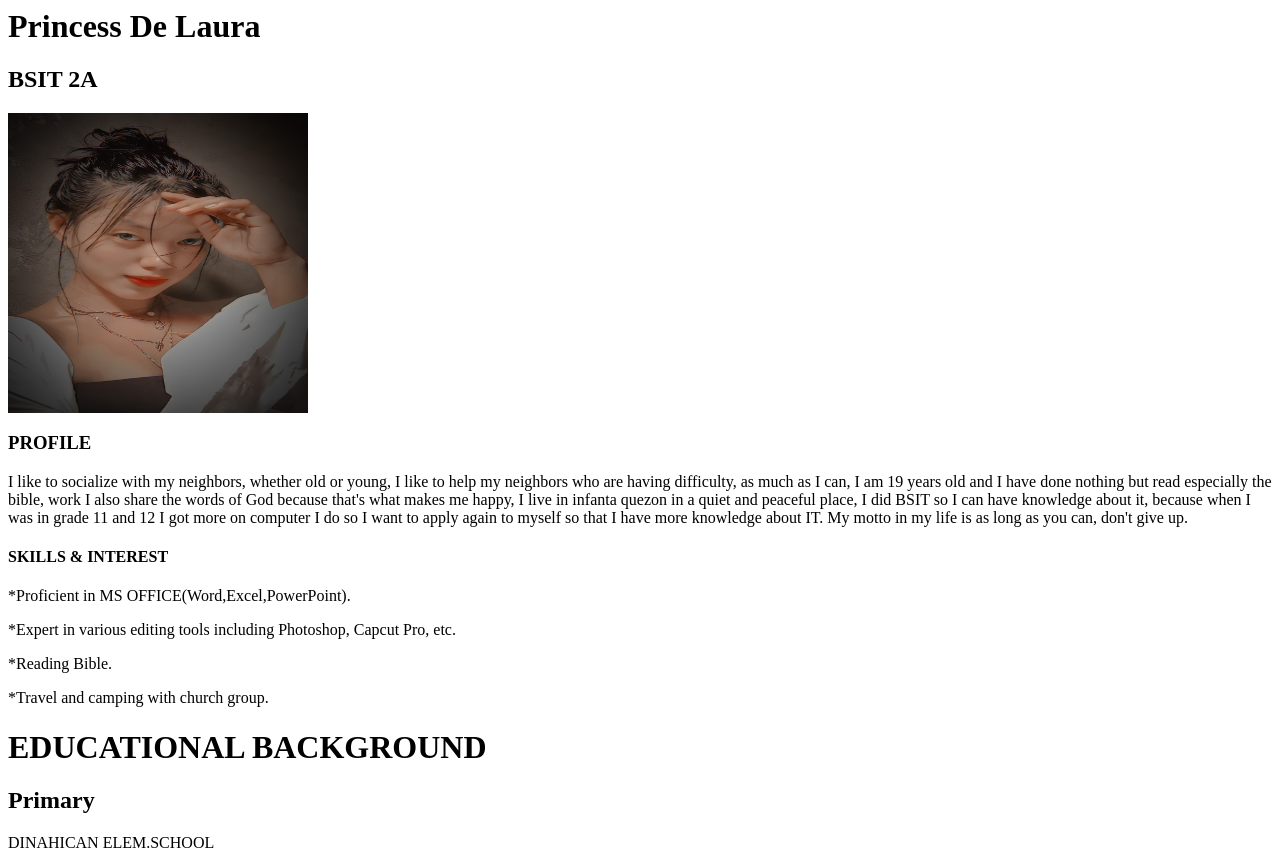
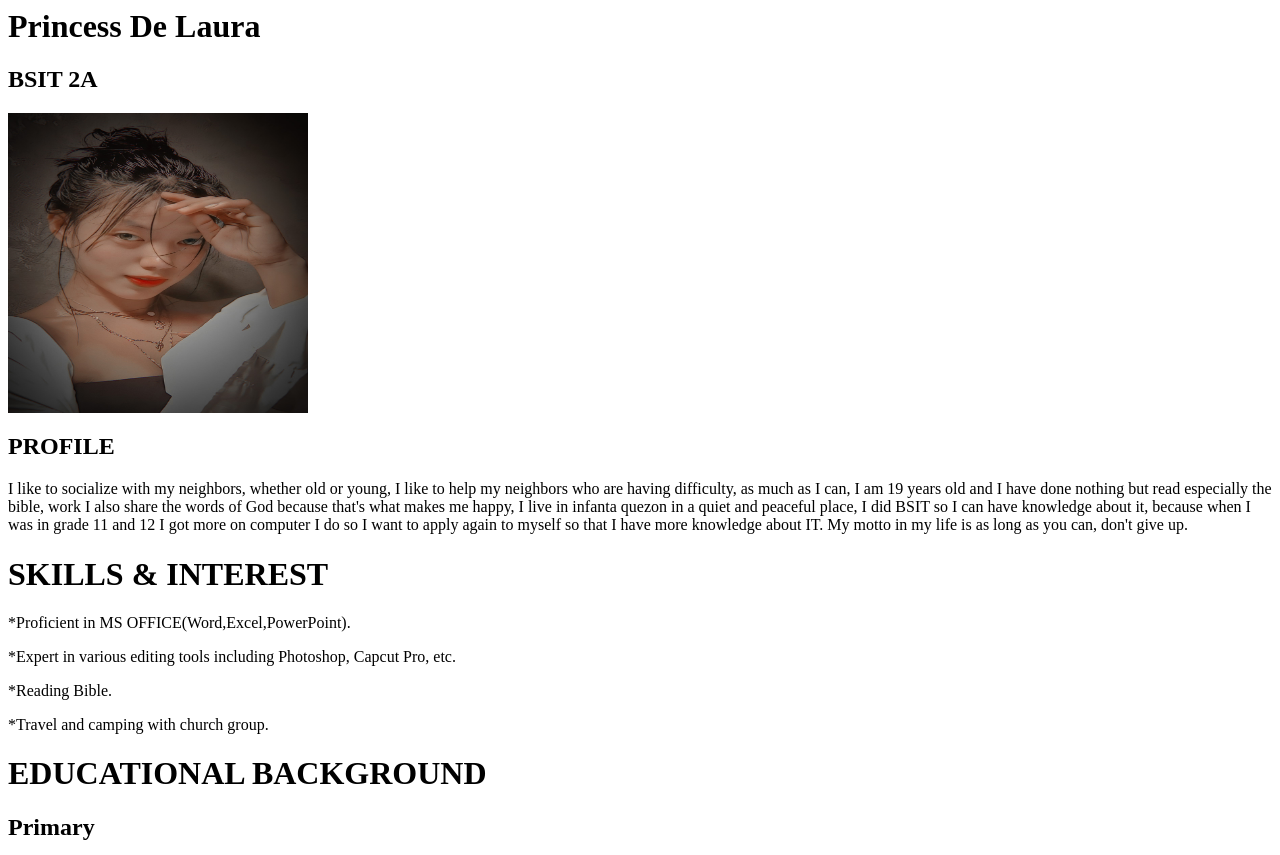
Before and after one commit to princess-delaura17/2aBsit, a plain HTML site: page index.html in a window 1280 px wide. Shown: the top 855 px of the page. Drawn offline with Linux system fonts and the light colour scheme.

Commit message:
Update index.html

```diff
--- a/index.html
+++ b/index.html
@@ -7,9 +7,9 @@
 <h1>Princess De Laura</h1>
 <h2>BSIT 2A</h2>
 <img src="img_girl.jpg" width="300" height="300">
-  <h3>PROFILE</h3>
+  <h2>PROFILE</h1>
   <p>I like to socialize with my neighbors, whether old or young, I like to help my neighbors who are having difficulty, as much as I can, I am 19 years old and I have done nothing but read especially the bible, work I also share the words of God because that's what makes me happy, I live in infanta quezon in a quiet and peaceful place, I did BSIT so I can have knowledge about it, because when I was in grade 11 and 12 I got more on computer I do so I want to apply again to myself so that I have more knowledge about IT. My motto in my life is as long as you can, don't give up.</p>
-<h4>SKILLS & INTEREST</h4>
+<h1>SKILLS & INTEREST</h1>
   <p> *Proficient in MS OFFICE(Word,Excel,PowerPoint).</p>
   <p> *Expert in various editing tools including Photoshop, Capcut Pro, etc.</p>
   <p> *Reading Bible.</p>
```
